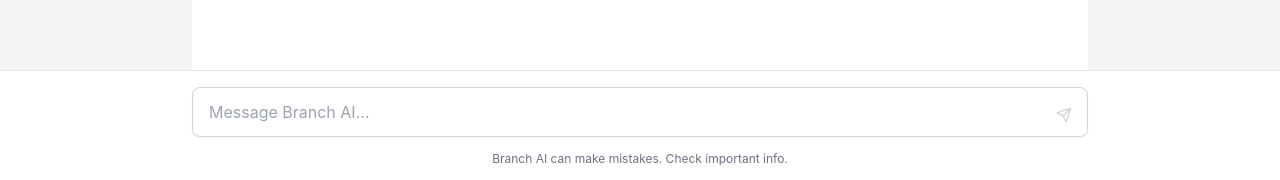
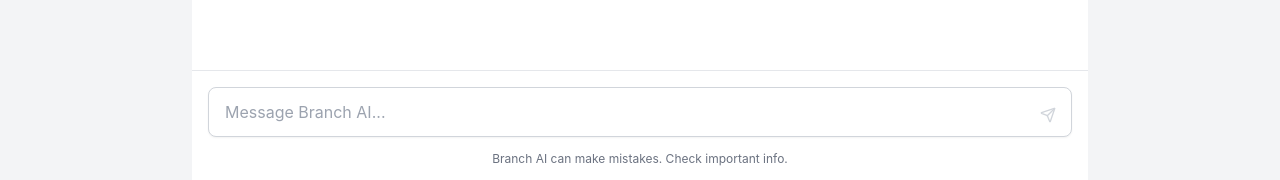
Before and after one commit to judeosbert/branch, a React (Vite) app: page / in a window 1280 px wide. Shown: the part 617-797 px from the top of the page. Built offline with nearby package versions, Linux system fonts and the light colour scheme.

Commit message:
feat: enhance layout by preventing overflow and ensuring full viewport dimensions for ChatInterface and global styles

```diff
--- a/src/components/ChatInterface.tsx
+++ b/src/components/ChatInterface.tsx
@@ -326,7 +326,7 @@
   }, [currentBranchId, getColumnWidth, updateColumnWidth]);
 
   return (
-    <div className="flex flex-col h-screen bg-gray-100 w-full max-w-full overflow-hidden" style={{ maxWidth: '100vw' }}>
+    <div className="flex flex-col h-screen bg-gray-100 w-full max-w-full overflow-hidden" style={{ maxWidth: '100vw', maxHeight: '100vh' }}>
       {/* Top Header Bar with Title, Navigation, and MiniMap */}
       <div className="flex-shrink-0 bg-white border-b border-gray-200 shadow-sm">
         <div className="flex items-start justify-between p-4 gap-4 w-full max-w-full">
@@ -423,7 +423,7 @@
         {/* Horizontal Column Container */}
         <div className={`flex h-full column-scroll scrollbar-hide w-full max-w-full ${
           branches.length > 0 ? 'overflow-x-auto' : 'justify-center'
-        }`} style={{ maxWidth: '100vw', width: '100%' }}>
+        }`} style={{ maxWidth: '100vw', width: '100%', height: '100%' }}>
 
           {/* No branches - Simple centered layout */}
           {branches.length === 0 && (
@@ -502,6 +502,35 @@
                   </div>
                 )}
               </div>
+
+              {/* Input Area - Fixed at bottom */}
+              <div className="border-t p-4 bg-white border-gray-200 flex-shrink-0">
+                <form onSubmit={handleSubmit} className="flex gap-2 w-full">
+                  <div className="flex-1 relative w-full">
+                    <textarea
+                      ref={textareaRef}
+                      value={inputValue}
+                      onChange={(e) => setInputValue(e.target.value)}
+                      onKeyDown={handleKeyDown}
+                      placeholder="Message Branch AI..."
+                      className="w-full resize-none rounded-lg px-4 py-3 pr-12 focus:outline-none focus:ring-2 focus:border-transparent max-h-32 min-h-[48px] shadow-sm border border-gray-300 focus:ring-blue-500 bg-white"
+                      rows={1}
+                      disabled={isLoading}
+                    />
+                    <button
+                      type="submit"
+                      disabled={!inputValue.trim() || isLoading}
+                      className="absolute right-2 top-1/2 transform -translate-y-1/2 p-2 hover:text-gray-700 disabled:text-gray-300 disabled:cursor-not-allowed transition-colors text-gray-500"
+                    >
+                      <Send size={16} />
+                    </button>
+                  </div>
+                </form>
+
+                <div className="mt-2 text-xs text-center text-gray-500 w-full">
+                  <span>Branch AI can make mistakes. Check important info.</span>
+                </div>
+              </div>
             </div>
           )}
 
@@ -517,7 +546,7 @@
                 isLast={!currentBranchId}
                 onWidthChange={(width) => updateColumnWidth('main', width)}
               >
-                {/* Column Header - Only show when branches exist */}
+                {/* Column Header - Fixed at top */}
                 <div className="border-b border-gray-200 p-3 bg-gray-50 flex-shrink-0">
                   <div className="flex items-center gap-2">
                     <div className="w-6 h-6 bg-blue-500 rounded-full flex items-center justify-center">
@@ -530,7 +559,7 @@
                   </div>
                 </div>
 
-                {/* Scrollable Messages Area */}
+                {/* Scrollable Messages Area - Expandable between header and input */}
                 <div className="flex-1 overflow-y-auto bg-white min-h-0">
                   <div className="divide-y divide-gray-100 p-4">
                     {messages.filter(msg => !msg.branchId).map((message) => {
@@ -589,6 +618,37 @@
                     <div ref={messagesEndRef} className="h-4" />
                   </div>
                 </div>
+
+                {/* Input Area - Fixed at bottom, show only when not in active branch */}
+                {!currentBranchId && (
+                  <div className="border-t p-4 bg-white border-gray-200 flex-shrink-0">
+                    <form onSubmit={handleSubmit} className="flex gap-2 w-full">
+                      <div className="flex-1 relative w-full">
+                        <textarea
+                          ref={textareaRef}
+                          value={inputValue}
+                          onChange={(e) => setInputValue(e.target.value)}
+                          onKeyDown={handleKeyDown}
+                          placeholder="Message Branch AI..."
+                          className="w-full resize-none rounded-lg px-4 py-3 pr-12 focus:outline-none focus:ring-2 focus:border-transparent max-h-32 min-h-[48px] shadow-sm border border-gray-300 focus:ring-blue-500 bg-white"
+                          rows={1}
+                          disabled={isLoading}
+                        />
+                        <button
+                          type="submit"
+                          disabled={!inputValue.trim() || isLoading}
+                          className="absolute right-2 top-1/2 transform -translate-y-1/2 p-2 hover:text-gray-700 disabled:text-gray-300 disabled:cursor-not-allowed transition-colors text-gray-500"
+                        >
+                          <Send size={16} />
+                        </button>
+                      </div>
+                    </form>
+
+                    <div className="mt-2 text-xs text-center text-gray-500 w-full">
+                      <span>Branch AI can make mistakes. Check important info.</span>
+                    </div>
+                  </div>
+                )}
               </ResizableColumn>
             </>
           )}
@@ -642,7 +702,7 @@
                   isLast={index === branchPath.length - 1}
                   onWidthChange={(width) => updateColumnWidth(`branch-${branch.id}`, width)}
                 >
-                  {/* Column Header */}
+                  {/* Column Header - Fixed at top */}
                   <div className={`border-b border-gray-200 p-3 flex-shrink-0 ${
                     isCurrentBranch ? 'bg-green-50' : 'bg-gray-50'
                   }`}>
@@ -674,7 +734,7 @@
                     </div>
                   </div>
 
-                  {/* Scrollable Branch Messages Area */}
+                  {/* Scrollable Branch Messages Area - Expandable between header and input */}
                   <div className="flex-1 overflow-y-auto bg-white min-h-0">
                     <div className="divide-y divide-gray-100 p-4">
                       {/* Branch Origin Indicator - Show selected text that created this branch */}
@@ -764,58 +824,46 @@
                       {isCurrentBranch && <div ref={branchMessagesEndRef} className="h-4" />}
                     </div>
                   </div>
+
+                  {/* Input Area - Fixed at bottom, show only in active branch column */}
+                  {isCurrentBranch && (
+                    <div className="border-t p-4 bg-white border-gray-200 flex-shrink-0">
+                      <form onSubmit={handleSubmit} className="flex gap-2 w-full">
+                        <div className="flex-1 relative w-full">
+                          <textarea
+                            ref={textareaRef}
+                            value={inputValue}
+                            onChange={(e) => setInputValue(e.target.value)}
+                            onKeyDown={handleKeyDown}
+                            placeholder="Continue this branch conversation..."
+                            className="w-full resize-none rounded-lg px-4 py-3 pr-12 focus:outline-none focus:ring-2 focus:border-transparent max-h-32 min-h-[48px] shadow-sm border border-green-300 focus:ring-green-500 bg-white"
+                            rows={1}
+                            disabled={isLoading}
+                          />
+                          <button
+                            type="submit"
+                            disabled={!inputValue.trim() || isLoading}
+                            className="absolute right-2 top-1/2 transform -translate-y-1/2 p-2 hover:text-gray-700 disabled:text-gray-300 disabled:cursor-not-allowed transition-colors text-green-600 hover:text-green-800"
+                          >
+                            <Send size={16} />
+                          </button>
+                        </div>
+                      </form>
+
+                      <div className="mt-2 text-xs text-center text-green-600 w-full">
+                        <div className="flex items-center justify-center gap-1">
+                          <GitBranch size={12} />
+                          <span>Branch conversation • Changes won't affect parent context</span>
+                        </div>
+                      </div>
+                    </div>
+                  )}
                 </ResizableColumn>
               );
             });
 
             return columns;
           })()}
-        </div>
-      </div>
-
-      {/* Global Input Area - Fixed at bottom of screen */}
-      <div className="border-t p-4 flex-shrink-0 bg-white border-gray-200 w-full">
-        <div className="max-w-4xl mx-auto">
-          <form onSubmit={handleSubmit} className="flex gap-2">
-            <div className="flex-1 relative">
-              <textarea
-                ref={textareaRef}
-                value={inputValue}
-                onChange={(e) => setInputValue(e.target.value)}
-                onKeyDown={handleKeyDown}
-                placeholder={currentBranchId ? "Continue this branch conversation..." : "Message Branch AI..."}
-                className={`w-full resize-none rounded-lg px-4 py-3 pr-12 focus:outline-none focus:ring-2 focus:border-transparent max-h-32 min-h-[48px] shadow-sm border ${
-                  currentBranchId
-                    ? 'border-green-300 focus:ring-green-500'
-                    : 'border-gray-300 focus:ring-blue-500'
-                } bg-white`}
-                rows={1}
-                disabled={isLoading}
-              />
-              <button
-                type="submit"
-                disabled={!inputValue.trim() || isLoading}
-                className={`absolute right-2 top-1/2 transform -translate-y-1/2 p-2 hover:text-gray-700 disabled:text-gray-300 disabled:cursor-not-allowed transition-colors ${
-                  currentBranchId
-                    ? 'text-green-600 hover:text-green-800'
-                    : 'text-gray-500'
-                }`}
-              >
-                <Send size={16} />
-              </button>
-            </div>
-          </form>
-
-          <div className="mt-2 text-xs text-center text-gray-500">
-            {currentBranchId ? (
-              <div className="flex items-center justify-center gap-1">
-                <GitBranch size={12} />
-                <span>Branch conversation • Changes won't affect parent context</span>
-              </div>
-            ) : (
-              <span>Branch AI can make mistakes. Check important info.</span>
-            )}
-          </div>
         </div>
       </div>
 
--- a/src/index.css
+++ b/src/index.css
@@ -5,17 +5,22 @@
 /* Global overflow prevention */
 html, body {
   max-width: 100vw;
+  max-height: 100vh;
   overflow-x: hidden;
+  overflow-y: hidden;
 }
 
 #root {
   max-width: 100vw;
+  max-height: 100vh;
   overflow-x: hidden;
+  overflow-y: hidden;
 }
 
 /* Prevent main app containers from exceeding viewport width */
 .App, .App > div {
   max-width: 100vw;
+  max-height: 100vh;
   box-sizing: border-box;
 }
 
```
